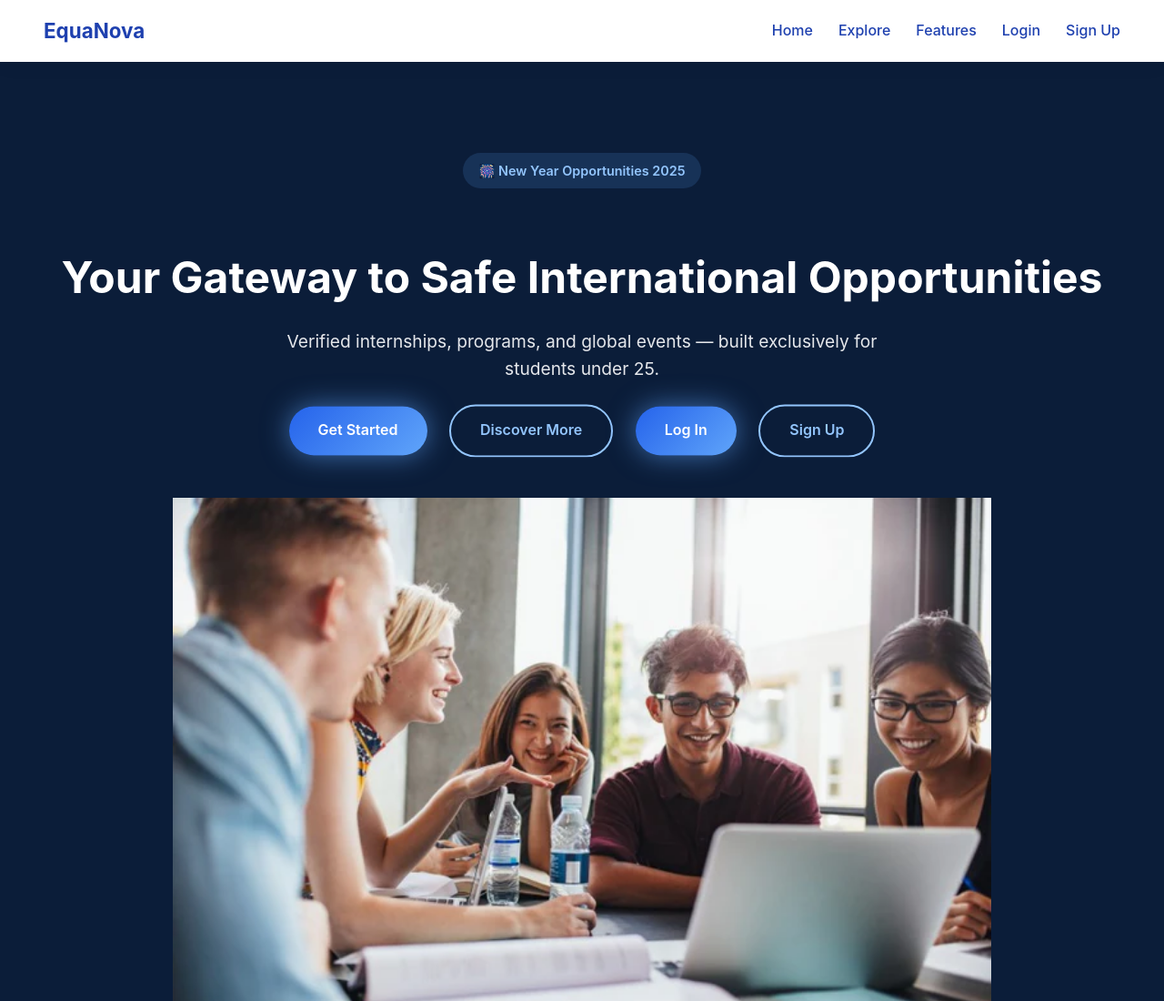
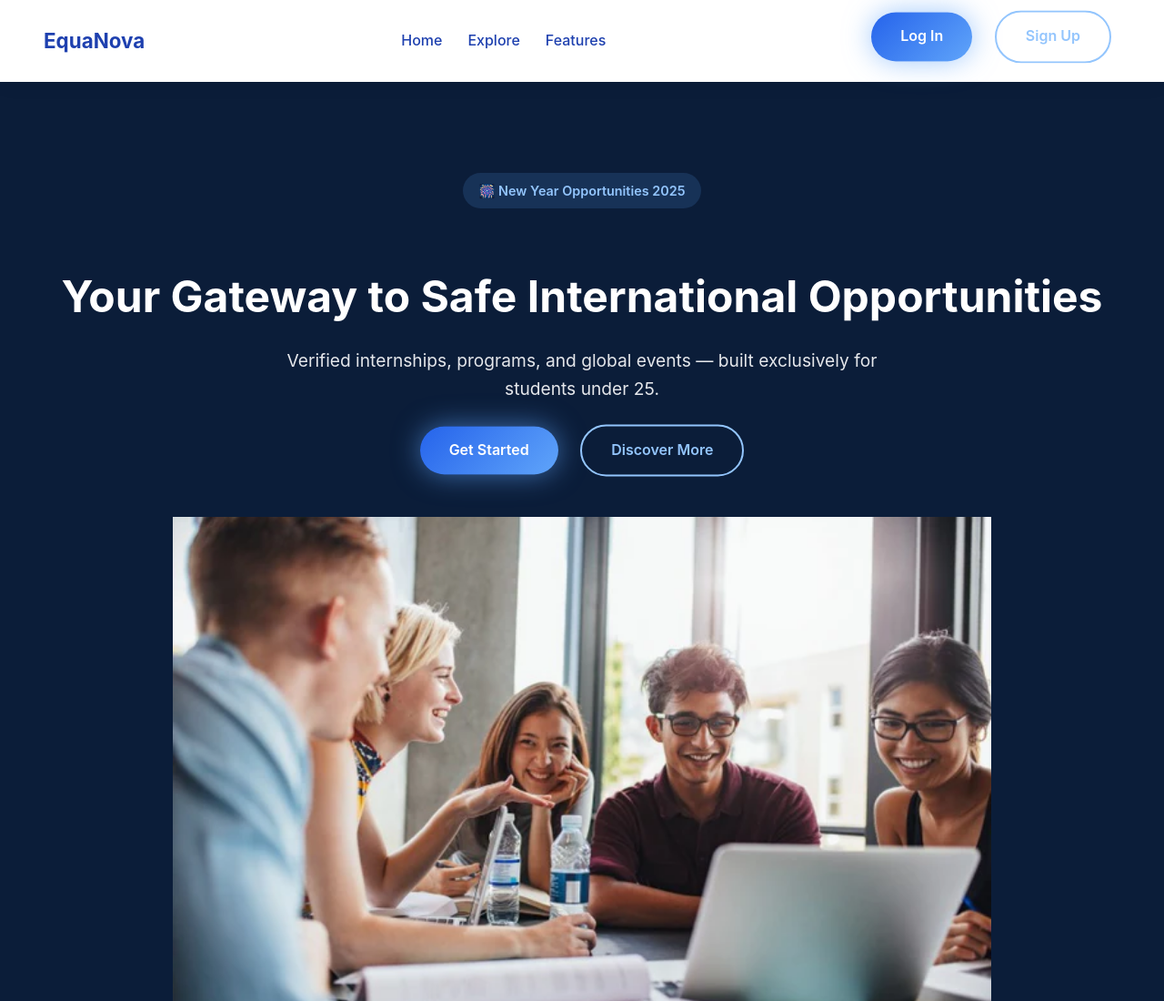
Before and after one commit to EquaNova-org/EquaNova, a plain HTML site: page index.html in a window 1280 px wide. Shown: the top 1100 px of the page at 91% size. Drawn offline with Linux system fonts and the light colour scheme.

Commit message:
index.html

```diff
--- a/index.html
+++ b/index.html
@@ -11,13 +11,19 @@
     <!-- Navigation -->
     <nav>
         <div class="logo">EquaNova</div>
-        <ul>
+
+        <!-- Main navigation links -->
+        <ul class="nav-links">
             <li><a href="#home">Home</a></li>
             <li><a href="#explore">Explore</a></li>
             <li><a href="#features">Features</a></li>
-            <li><a href="login.html">Login</a></li>
-            <li><a href="signup.html">Sign Up</a></li>
         </ul>
+
+        <!-- Login/Sign Up buttons on top-right -->
+        <div class="auth-buttons">
+            <a href="login.html" class="btn primary-btn">Log In</a>
+            <a href="signup.html" class="btn secondary-btn">Sign Up</a>
+        </div>
     </nav>
 
     <!-- Hero Section -->
@@ -30,12 +36,10 @@
             built exclusively for students under 25.
         </p>
 
-        <!-- Hero Buttons (Floating) -->
+        <!-- Hero buttons (floating) -->
         <div class="hero-buttons">
             <a href="#explore" class="btn primary-btn">Get Started</a>
             <a href="#features" class="btn secondary-btn">Discover More</a>
-            <a href="login.html" class="btn primary-btn">Log In</a>
-            <a href="signup.html" class="btn secondary-btn">Sign Up</a>
         </div>
 
         <img src="hero-placeholder.jpg"
```
